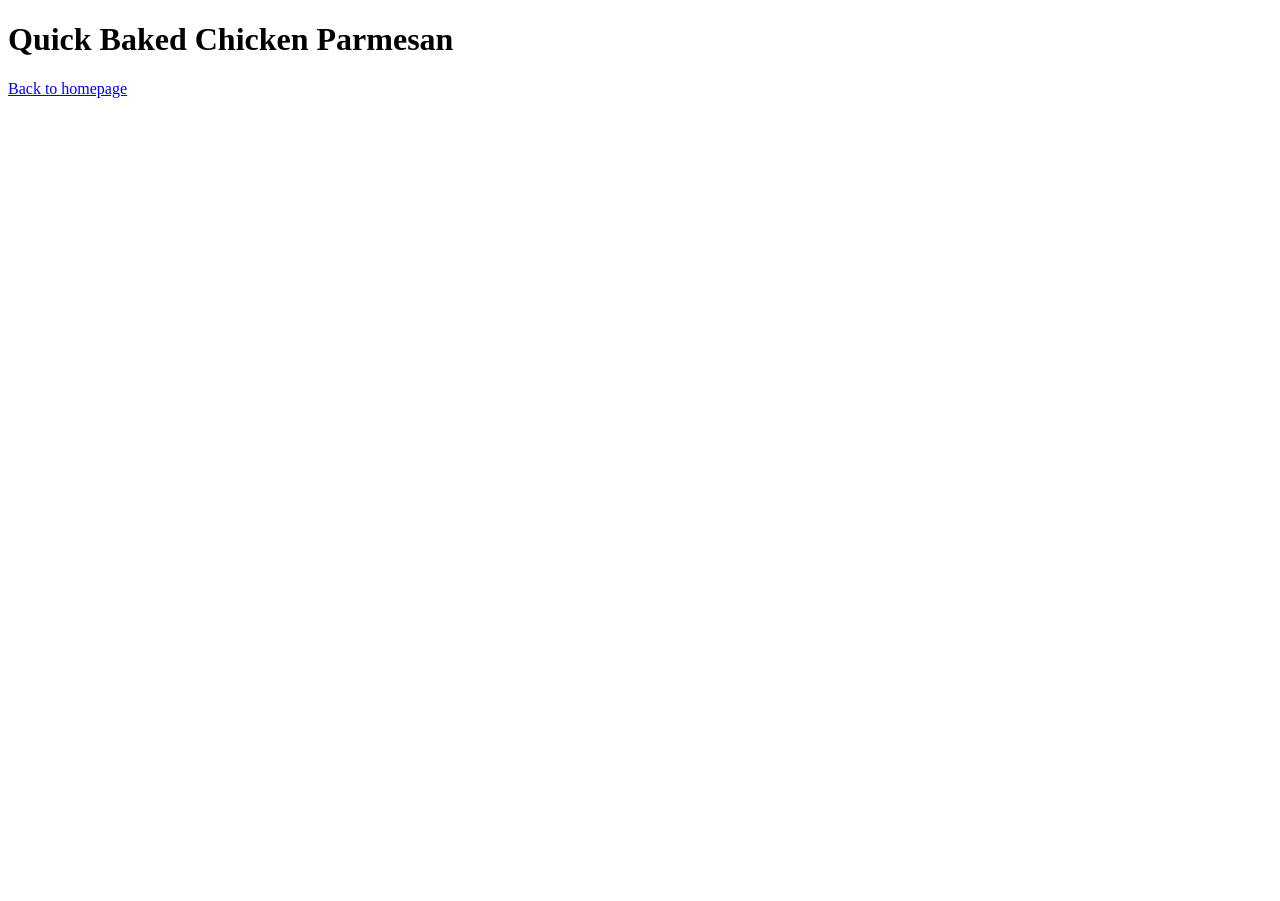
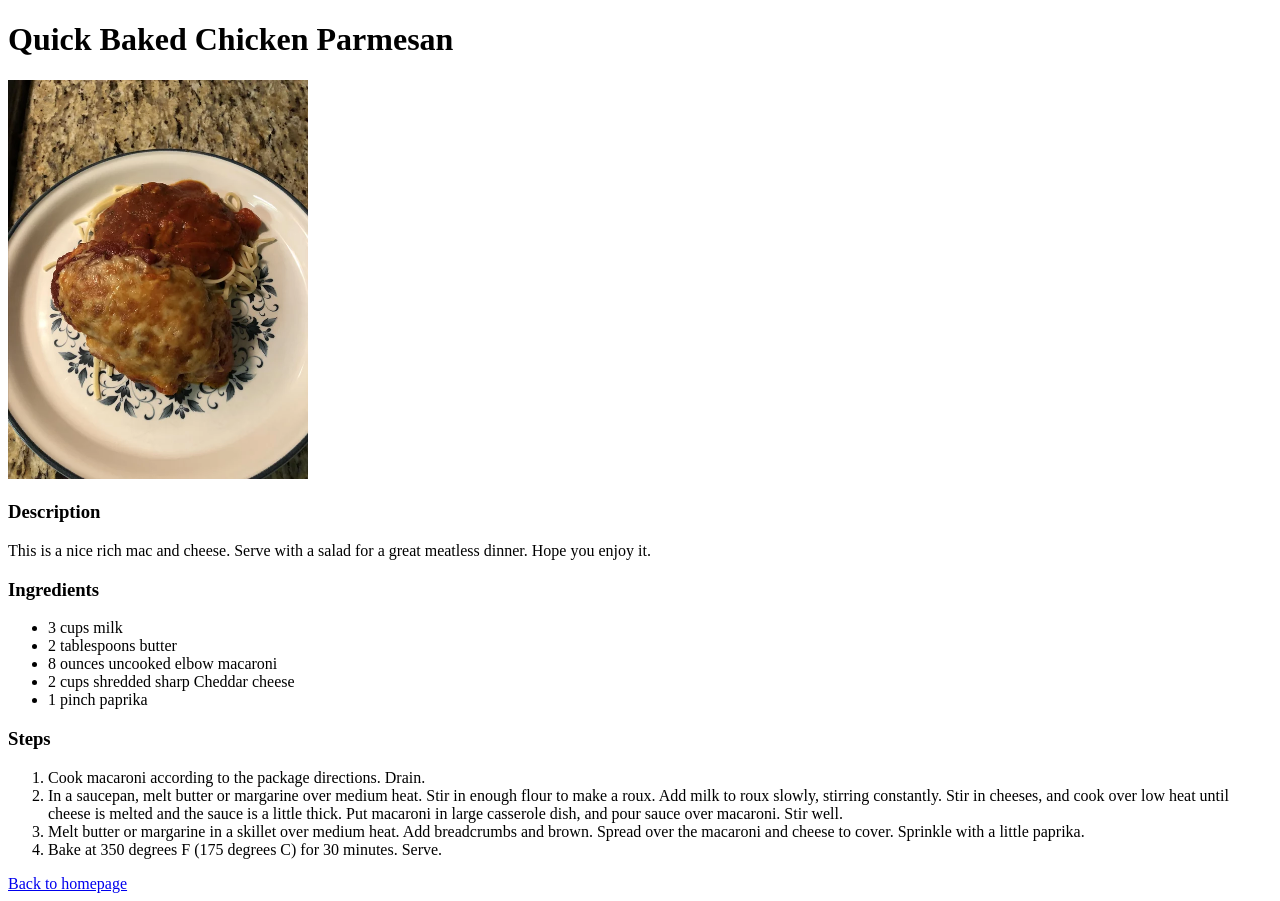
Before and after one commit to MNTJN/odin-recipes, a plain HTML site: page recipes/quick-baked-chicken-parmesan.html in a window 1280 px wide. Before the commit the page ends 800 px from the top, so only its background shows below. Drawn offline with Linux system fonts and the light colour scheme.

Commit message:
Added the recipes

```diff
--- a/recipes/quick-baked-chicken-parmesan.html
+++ b/recipes/quick-baked-chicken-parmesan.html
@@ -8,6 +8,35 @@
 </head>
 <body>
     <h1>Quick Baked Chicken Parmesan</h1>
+    <img src="images/quick-baked-chicken-parmesan.jpg" alt="quick baked chicken parmesan"
+    width="300">
+    <h3>Description</h3>
+    <p>
+        This is a nice rich mac and cheese. Serve with a salad for a great meatless dinner. Hope you enjoy it.
+    </p>
+    <h3>Ingredients</h3>
+    <ul>
+        <li>3 cups milk</li>
+        <li>2 tablespoons butter </li>
+        <li>8 ounces uncooked elbow macaroni</li>
+        <li>2 cups shredded sharp Cheddar cheese</li>
+        <li>1 pinch paprika</li>
+    </ul>
+    <h3>Steps</h3>
+    <ol>
+        <li>
+            Cook macaroni according to the package directions. Drain.
+        </li>
+        <li>
+            In a saucepan, melt butter or margarine over medium heat. Stir in enough flour to make a roux. Add milk to roux slowly, stirring constantly. Stir in cheeses, and cook over low heat until cheese is melted and the sauce is a little thick. Put macaroni in large casserole dish, and pour sauce over macaroni. Stir well.
+        </li>
+        <li>
+            Melt butter or margarine in a skillet over medium heat. Add breadcrumbs and brown. Spread over the macaroni and cheese to cover. Sprinkle with a little paprika.
+        </li>
+        <li>
+            Bake at 350 degrees F (175 degrees C) for 30 minutes. Serve.
+        </li>
+    </ol>
     <a href="../index.html">Back to homepage</a>
 </body>
 </html>
```
Also changed, not shown: recipes/crunchy-french-onion-chicken.html (+26 -0 lines), recipes/tender-italian-baked-chicken.html (+32 -0 lines).
